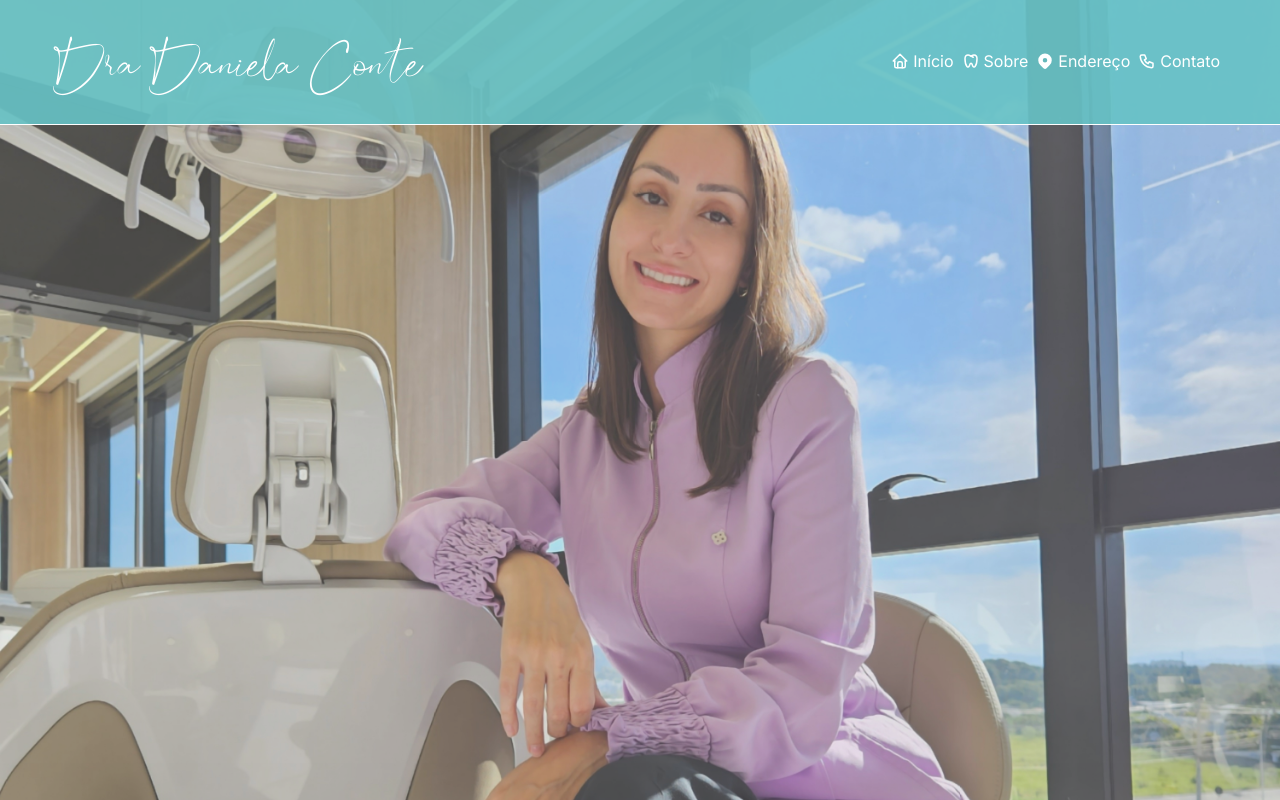
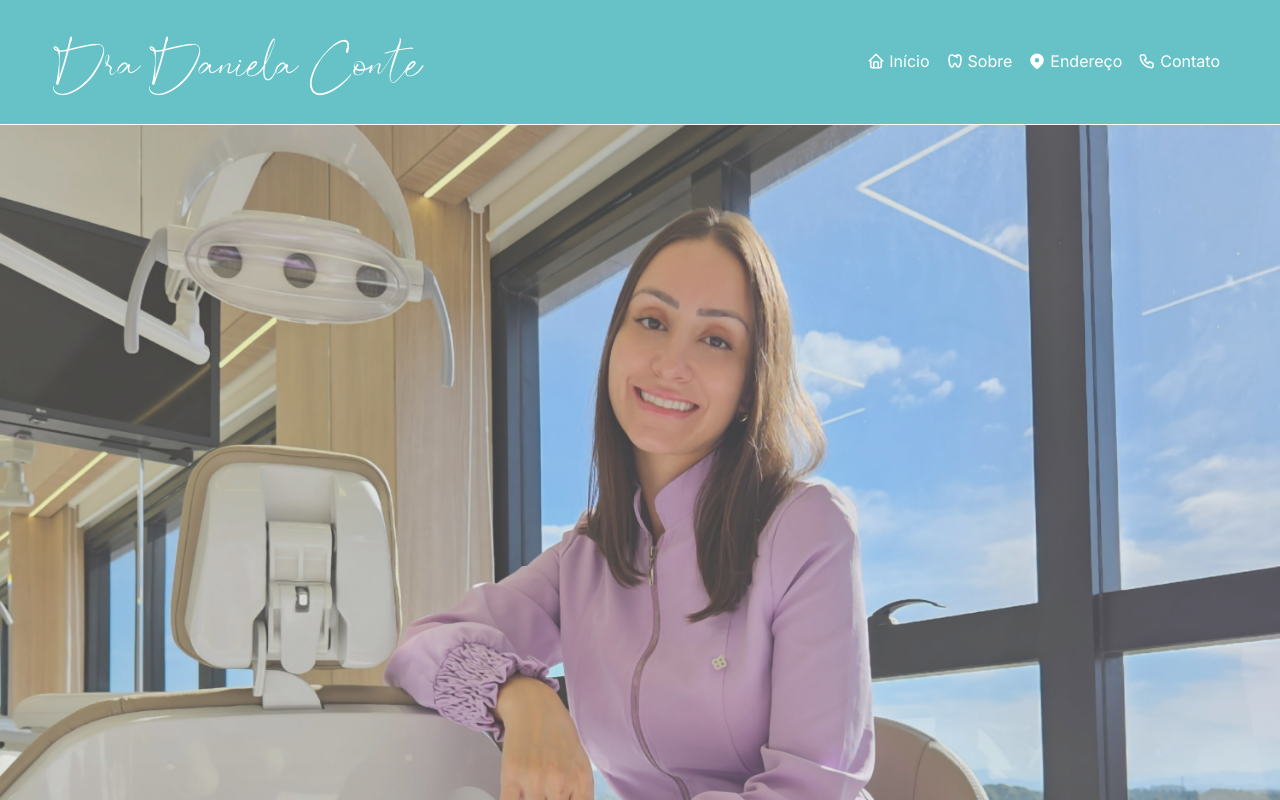
Before and after one commit to AlexandreConte/Dani, a Next.js app: page / in a window 1280 px wide. Shown: the top 800 px of the page. Built offline with nearby package versions, Linux system fonts and the light colour scheme.

Commit message:
fixing background image

```diff
--- a/src/components/Header.tsx
+++ b/src/components/Header.tsx
@@ -60,6 +60,7 @@ export default function Header({ navbarItens }: HeaderProps) {
           </header>
         </Area>
       </FullWidth>
+      <div className="w-full bg-[#67C3C6] h-[125px]"></div>
     </>
   )
 }
--- a/src/components/NavItem.tsx
+++ b/src/components/NavItem.tsx
@@ -11,15 +11,15 @@ interface NavItemProps {
 export default function NavItem({ children, link, alwaysAvailable, icon, className }: NavItemProps) {
   return (
     <li>
-            <a href={link}
+      <a
+        href={link}
         className={`
         border-b-2 border-transparent
         hover:border-white transition-colors
         ${alwaysAvailable ? "" : "hidden"}
         lg:flex lg:mx-1
         ${className}
-                `}
-            >
+      `}>
         <div className="flex items-center justify-center">
           {icon ? (
             <div className="flex items-center justify-center gap-1 text-white">
--- a/src/components/Navbar.tsx
+++ b/src/components/Navbar.tsx
@@ -14,7 +14,7 @@ export interface IconsAndDescriptionsNavbarItems {
 export default function Navbar({ navbarItens }: NavProps) {
     return (
         <nav>
-            <ul className="flex justify-between list-none">
+            <ul className="flex justify-between list-none gap-x-2">
                 {navbarItens.map((it, i) => (
                     <NavItem
                         key={`${it.description}-${i}`}
--- a/src/pages/index.tsx
+++ b/src/pages/index.tsx
@@ -11,7 +11,6 @@ import { IconsAndDescriptionsNavbarItems } from '@/components/Navbar'
 import Page from '@/components/common/Page'
 
 // images
-
 import backgroundImage from "public/backgrounds/dani-bg.jpg"
 import Main from '@/components/Main'
 
--- a/src/styles/globals.css
+++ b/src/styles/globals.css
@@ -6,7 +6,6 @@
 
 body {
   background-color: #67C3C6;
-  z-index: -100;
 }
 
 html {
```
Lines whose indentation alone changed are shown as unchanged.
